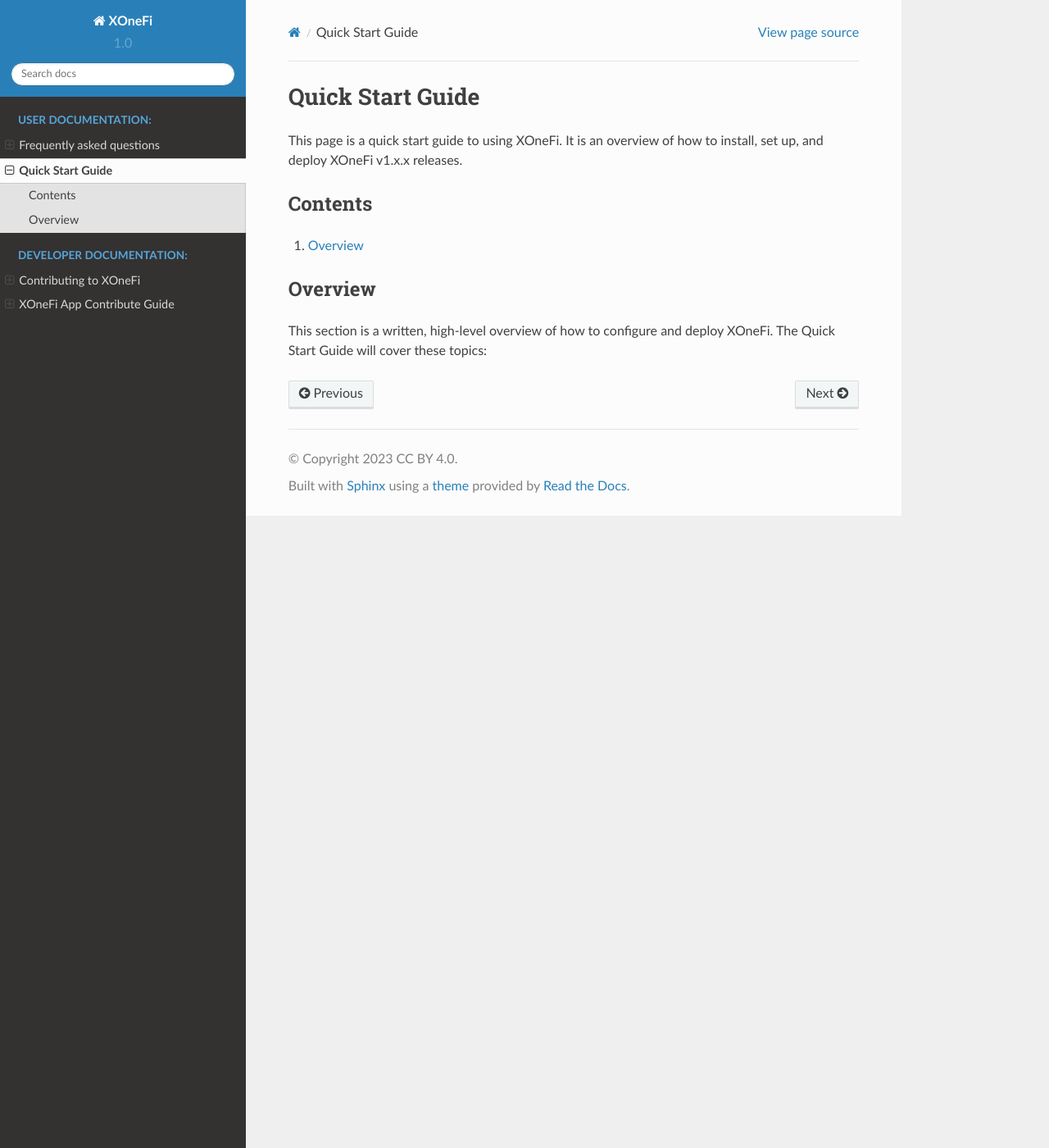
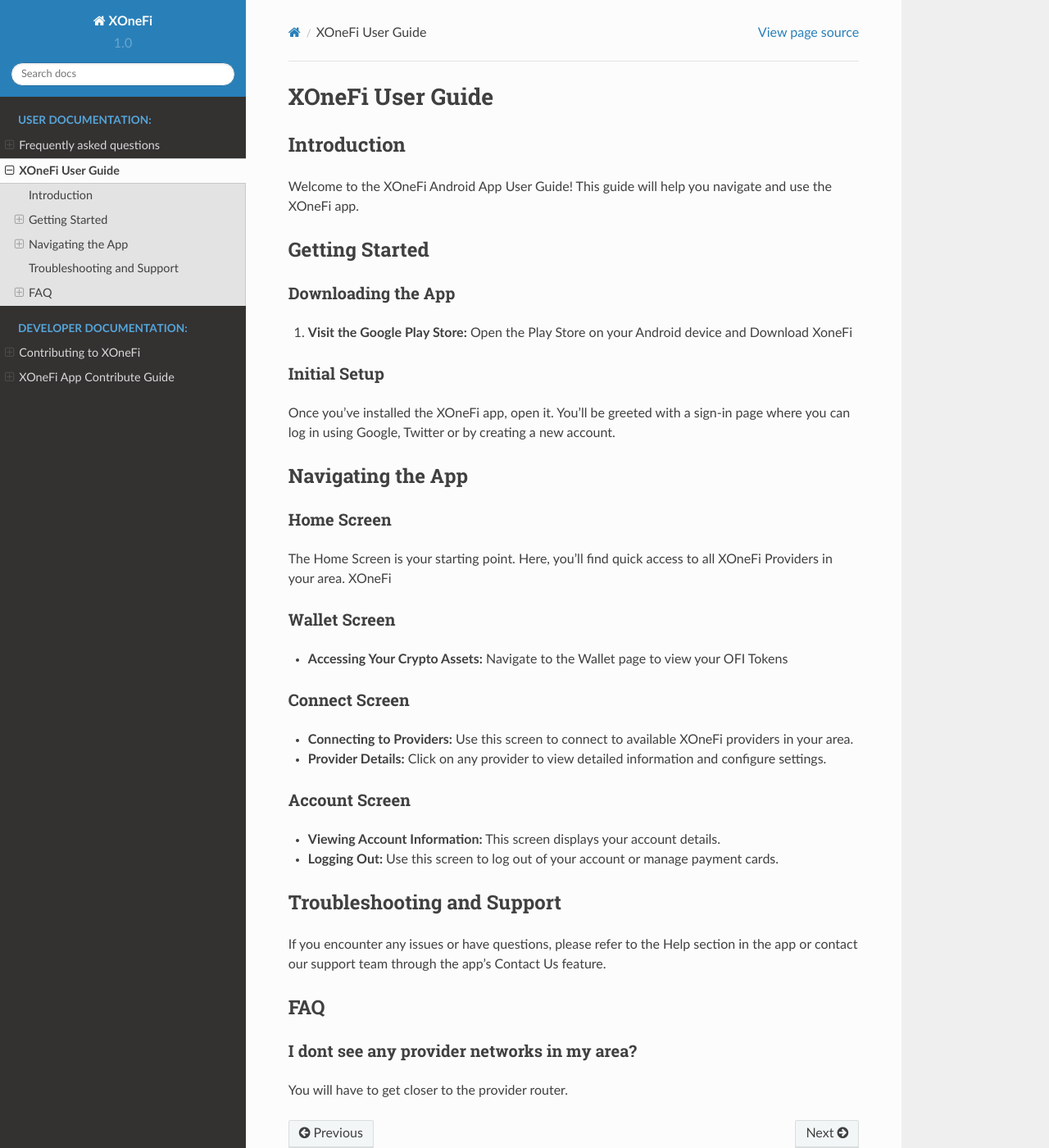
Before and after one commit to xmeshlab/xonefi-android, a Sphinx documentation site: the page built from docs/user/quick-start.md, in a window 1280 px wide and 1400 px high. Shown: the whole window at 82% size. Built offline with Sphinx 7.4.7 and the Read the Docs theme 2.0.0, drawn with Linux system fonts in a browser that asks for light colours; formulas are drawn with MathJax 3.

Commit message:
Update quick-start.md (User Docs)

```diff
--- a/docs/user/quick-start.md
+++ b/docs/user/quick-start.md
@@ -1,13 +1,45 @@
-# Quick Start Guide
 
-This page is a quick start guide to using XOneFi.
-It is an overview of how to install, set up, and deploy XOneFi v1.x.x releases.
+# XOneFi User Guide
 
-## Contents
+## Introduction
 
-1. [Overview](#overview)
+Welcome to the XOneFi Android App User Guide! This guide will help you navigate and use the XOneFi app.
 
-## Overview
+## Getting Started
 
-This section is a written, high-level overview of how to configure and deploy XOneFi.
-The Quick Start Guide will cover these topics:
+### Downloading the App
+
+1.  **Visit the Google Play Store:** Open the Play Store on your Android device and Download XoneFi
+
+### Initial Setup
+
+Once you've installed the XOneFi app, open it. You'll be greeted with a sign-in page where you can log in using Google, Twitter or by creating a new account.
+
+## Navigating the App
+
+### Home Screen
+
+The Home Screen is your starting point. Here, you'll find quick access to all XOneFi Providers in your area. XOneFi
+
+### Wallet Screen
+
+-   **Accessing Your Crypto Assets:** Navigate to the Wallet page to view your OFI Tokens
+
+### Connect Screen
+
+-   **Connecting to Providers:** Use this screen to connect to available XOneFi providers in your area.
+-   **Provider Details:** Click on any provider to view detailed information and configure settings.
+
+### Account Screen
+
+-   **Viewing Account Information:** This screen displays your account details.
+-   **Logging Out:** Use this screen to log out of your account or manage payment cards.
+
+## Troubleshooting and Support
+
+If you encounter any issues or have questions, please refer to the Help section in the app or contact our support team through the app's Contact Us feature.
+
+
+## FAQ
+### I dont see any provider networks in my area?
+You will have to get closer to the provider router.
```
